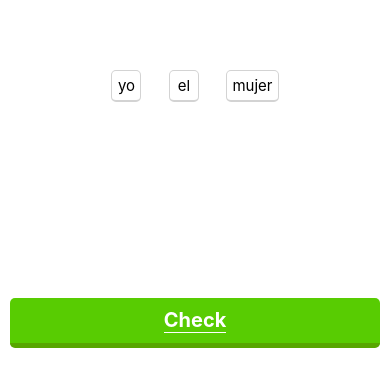
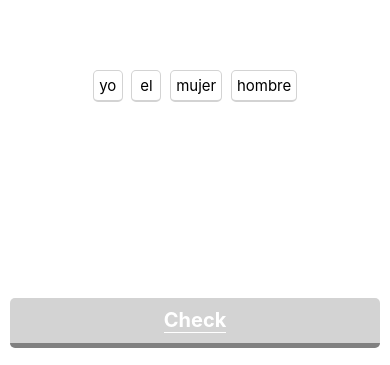
Before and after one commit to victorabarros/duolingo-clone, a React Native app in the folder mobile-app/: screen / in a window 390 px wide. Shown: the part 476-841 px from the top of the page. Built offline with nearby package versions, Linux system fonts and the light colour scheme.

Commit message:
complete sentence rules

```diff
--- a/mobile-app/src/components/CompleteSentence/index.js
+++ b/mobile-app/src/components/CompleteSentence/index.js
@@ -1,45 +1,75 @@
 import React, { useState } from 'react'
-import { Text, View, TextInput, Image } from 'react-native'
+import { Text, View, Pressable, Image } from 'react-native'
 import Button from '../Button'
 import PropTypes from 'prop-types'
 import styles from './styles'
 
+const Option = ({ text, isSelected, onPress }) => {
+  return (
+    <Pressable
+      style={[styles.optionContainer, isSelected && { backgroundColor: 'lightgray' }]}
+      onPress={onPress}
+    >
+      <Text style={[styles.text, { color: (isSelected ? 'lightgray' : 'black') }]}>{text}</Text>
+    </Pressable>
+  )
+}
+
 const CompleteSentence = ({ question, onCorrect, onWrong }) => {
-  const sentence = 'una niña, una'
-  const options = ['yo', 'el', 'mujer']
+  const [selected, setSelected] = useState(undefined)
+
+  const { image, sentence, options } = question
+
+  const onButtonPress = () => {
+    selected.correct
+      ? onCorrect()
+      : onWrong()
+
+    setSelected(undefined)
+  }
 
   return (
     <>
       <Text style={styles.title}>Complete the sentence</Text>
 
-      <Image style={styles.image} source={{ uri: question.image }} />
+      <Image style={styles.image} source={{ uri: image }} />
 
       <View style={styles.body}>
         <View style={styles.sentenceContainer}>
           <Text style={[styles.text, { textDecorationLine: 'underline' }]}>{sentence}</Text>
           <View style={styles.sentenceSpot}>
+            {selected && (
+              <Option
+                text={selected.text}
+                onPress={() => setSelected(undefined)}
+              />
+            )}
           </View>
         </View>
 
         <View style={styles.optionsContainer}>
+
           {options.map(option => {
-            return (
-              <View style={styles.optionContainer}>
-                <Text style={styles.text}>{option}</Text>
-              </View>
-            )
+            const { id, text } = option
+            return <Option
+              key={id}
+              text={text}
+              isSelected={selected?.id === id}
+              onPress={() => setSelected(option)}
+            />
           })}
 
         </View>
       </View>
 
-      <Button />
+      <Button onPress={onButtonPress} disabled={!selected} />
     </>
   )
 }
 
 CompleteSentence.propTypes = {
   question: PropTypes.shape({
+    image: PropTypes.string.isRequired,
     sentence: PropTypes.string.isRequired,
     options: PropTypes.arrayOf(
       PropTypes.shape({
--- a/mobile-app/src/components/CompleteSentence/styles.js
+++ b/mobile-app/src/components/CompleteSentence/styles.js
@@ -26,9 +26,11 @@
   },
   sentenceSpot: {
     height: 40,
-    minWidth: 70,
+    minWidth: 60,
     margin: 5,
-    borderBottomWidth: 1
+    borderBottomWidth: 1,
+    alignItems: 'baseline',
+    justifyContent: 'center',
   },
   optionsContainer: {
     flexDirection: 'row',
@@ -45,6 +47,7 @@
     padding: 5,
     borderColor: "lightgray",
     alignItems: 'center',
+    alignSelf: 'center',
   },
 })
 
```
